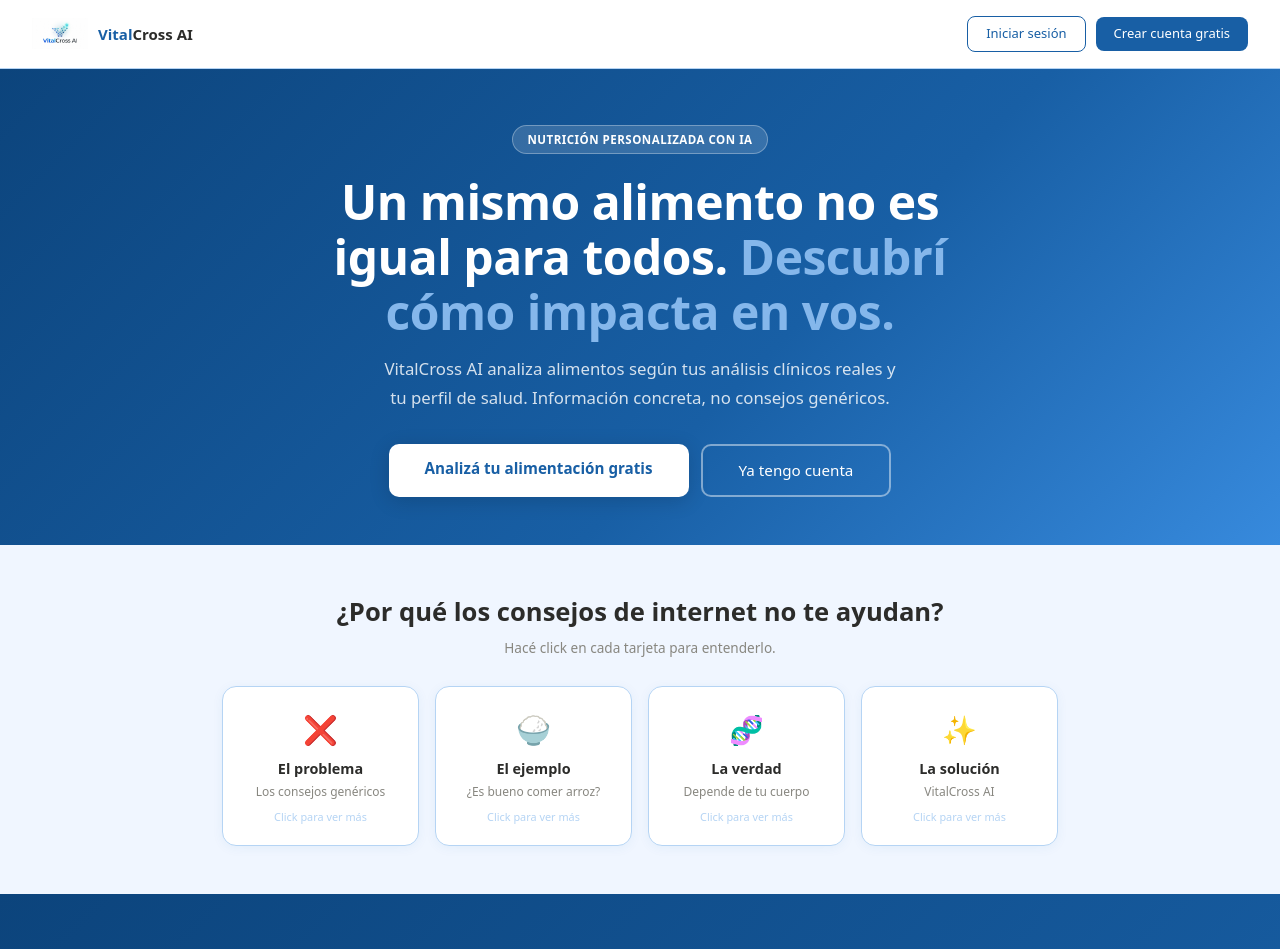
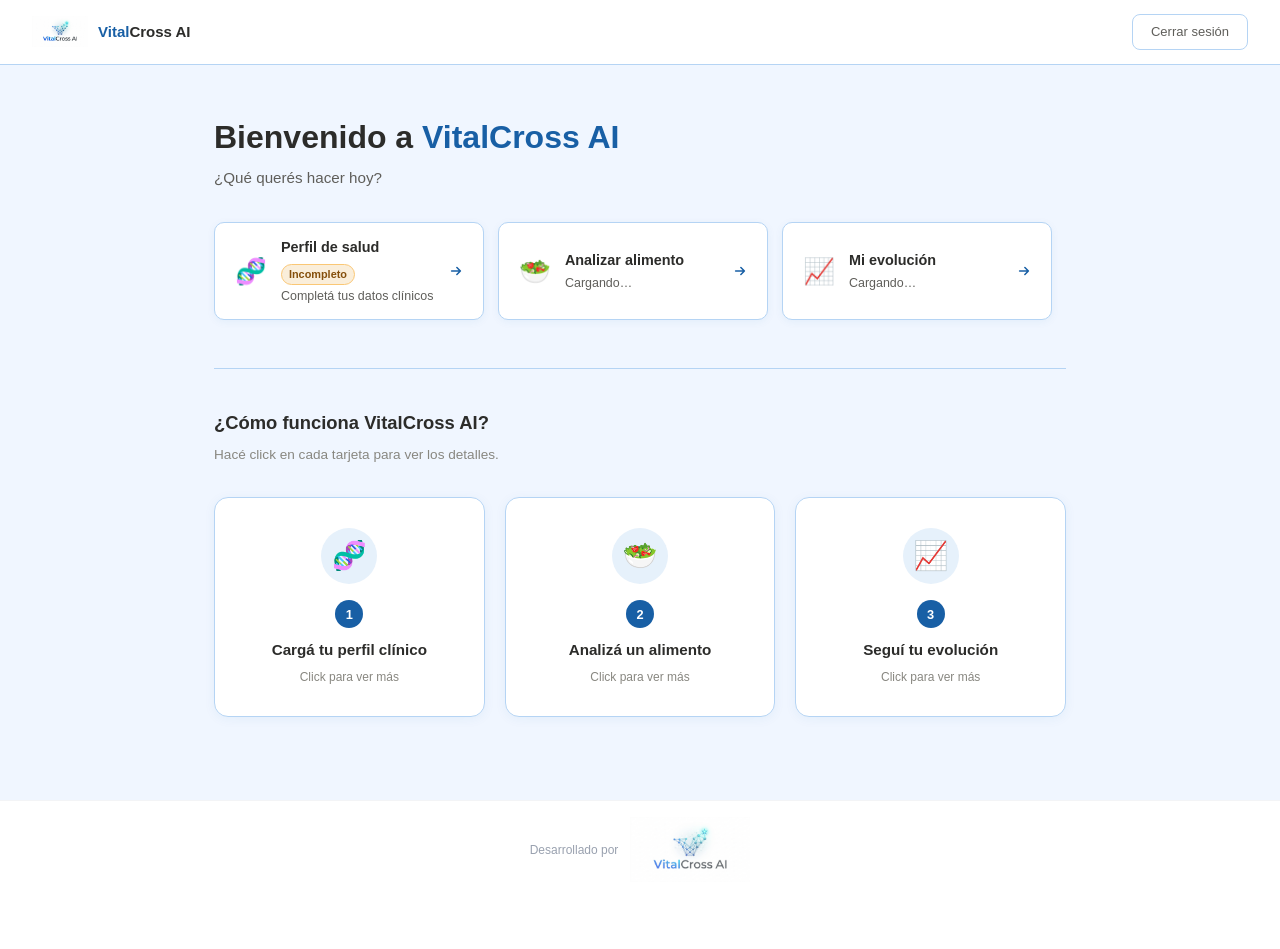
Before and after one commit to kalel3-hash/nutricion-v9, a Next.js app in the folder apps/web/: page /dashboard in a window 1280 px wide. Shown: the top 949 px of the page. After the commit the page ends 898 px from the top, so only its background shows below. Built offline with nearby package versions, Linux system fonts and the light colour scheme; no server answers; sample sign-in values are in the browser's storage.

Commit message:
fix: restaurar dashboard

```diff
--- a/apps/web/src/app/(protected)/dashboard/page.tsx
+++ b/apps/web/src/app/(protected)/dashboard/page.tsx
@@ -2,298 +2,251 @@
 
 import Link from "next/link";
 import Image from "next/image";
-import { useState } from "react";
+import { useState, useEffect } from "react";
+import { signOut } from "next-auth/react";
 
-const problemCards = [
+const flipCards = [
   {
-    front: { icon: "❌", title: "El problema", sub: "Los consejos genéricos" },
-    back: {
-      content: "En redes vemos frases como \"el arroz es malo\" o \"el pan engorda\", como si todas las personas fueran iguales. No lo somos.",
-    },
+    step: "1", icon: "🧬", title: "Cargá tu perfil clínico",
+    desc: "Ingresá tus marcadores de laboratorio: colesterol, glucemia, HbA1c, función renal y más. También podés subir un PDF y la IA los extrae automáticamente.",
   },
   {
-    front: { icon: "🍚", title: "El ejemplo", sub: "¿Es bueno comer arroz?" },
-    back: {
-      items: [
-        { icon: "✅", text: "Análisis normales → puede ser adecuado" },
-        { icon: "⚠️", text: "Resistencia a la insulina → controlar porción" },
-        { icon: "⛔", text: "Diabetes mal controlada → puede ser dañino" },
-      ],
-    },
+    step: "2", icon: "🥗", title: "Analizá un alimento",
+    desc: "Describí o fotografiá cualquier alimento. La IA lo evalúa en función de tu perfil real y te da un puntaje personalizado del 1 al 10.",
   },
   {
-    front: { icon: "🧬", title: "La verdad", sub: "Depende de tu cuerpo" },
-    back: {
-      content: "Glucemia, colesterol, triglicéridos, función renal, medicación y patologías previas. Sin esos datos, cualquier consejo es incompleto.",
-    },
-  },
-  {
-    front: { icon: "✨", title: "La solución", sub: "VitalCross AI" },
-    back: {
-      content: "No te dice qué está bien o mal en general. Te dice qué está bien o mal para vos, basado en tus análisis clínicos reales.",
-    },
+    step: "3", icon: "📈", title: "Seguí tu evolución",
+    desc: "Consultá tu historial de análisis, visualizá tendencias y tomá mejores decisiones sobre tu alimentación con el tiempo.",
   },
 ];
 
-const howCards = [
+export default function DashboardPage() {
+  const [signingOut, setSigningOut] = useState(false);
+  const [flipped, setFlipped] = useState<number | null>(null);
+  const [profileStatus, setProfileStatus] = useState<"loading" | "completo" | "incompleto">("loading");
+  const [usage, setUsage] = useState<{ daily_used: number; daily_limit: number } | null>(null);
+  const [avgScore, setAvgScore] = useState<number | null>(null);
+  const [totalAnalysis, setTotalAnalysis] = useState<number | null>(null);
+
+  useEffect(() => {
+    fetch("/api/profile")
+      .then(r => r.json())
+      .then(d => {
+        const p = d.profile;
+        setProfileStatus(p && p.full_name && p.age && p.weight_kg && p.height_cm ? "completo" : "incompleto");
+      })
+      .catch(() => setProfileStatus("incompleto"));
+
+    fetch("/api/usage")
+      .then(r => r.json())
+      .then(d => setUsage({ daily_used: d.daily_used, daily_limit: d.daily_limit }))
+      .catch(() => {});
+
+    fetch("/api/history")
+      .then(r => r.json())
+      .then(d => {
+        const items = d.history ?? [];
+        const withScore = items.filter((h: any) => h.score !== null && h.score !== undefined);
+        if (withScore.length > 0) {
+          const avg = withScore.reduce((acc: number, h: any) => acc + h.score, 0) / withScore.length;
+          setAvgScore(Math.round(avg * 10) / 10);
+        }
+        setTotalAnalysis(items.length);
+      })
+      .catch(() => {});
+  }, []);
+
+  async function handleSignOut() {
+    setSigningOut(true);
+    await signOut({ callbackUrl: "/login" });
+  }
+
+  const toggle = (i: number) => setFlipped(prev => prev === i ? null : i);
+
+  const scoreColor = (s: number) => {
+    if (s <= 3) return { text: "#991B1B", bg: "#FEE2E2", border: "#FECACA" };
+    if (s <= 6) return { text: "#854F0B", bg: "#FAEEDA", border: "#FAC775" };
+    return { text: "#27500A", bg: "#EAF3DE", border: "#C0DD97" };
+  };
+
+  const disponibles = usage ? usage.daily_limit - usage.daily_used : null;
+  const usageColor = disponibles === null ? "#185FA5" : disponibles === 0 ? "#991B1B" : disponibles === 1 ? "#854F0B" : "#185FA5";
+
+  const cards = [
     {
-    front: { icon: "🔬", step: "1", title: "Cargás tus análisis" },
-    back: { content: "Ingresás tus valores de laboratorio o subís un PDF/foto y la IA extrae los datos automáticamente." },
+      icon: "🧬", title: "Perfil de salud", href: "/perfil",
+      badge: profileStatus === "loading" ? null
+        : profileStatus === "completo"
+          ? { label: "Completo", bg: "#EAF3DE", border: "#C0DD97", text: "#27500A" }
+          : { label: "Incompleto", bg: "#FAEEDA", border: "#FAC775", text: "#854F0B" },
+      subtitle: profileStatus === "loading" ? "Cargando…"
+        : profileStatus === "completo" ? "Tu perfil clínico está cargado"
+        : "Completá tus datos clínicos",
     },
     {
-    front: { icon: "🧬", step: "2", title: "Completás tu perfil" },
-    back: { content: "Edad, peso, condiciones médicas, medicación y objetivos. Todo lo que hace única tu situación." },
+      icon: "🥗", title: "Analizar alimento", href: "/analizar",
+      badge: disponibles === null ? null
+        : disponibles === 0
+          ? { label: "Sin consultas hoy", bg: "#FEE2E2", border: "#FECACA", text: "#991B1B" }
+          : { label: `${disponibles}/${usage?.daily_limit} disponibles hoy`, bg: "#E6F1FB", border: "#B5D4F4", text: usageColor },
+      subtitle: disponibles === null ? "Cargando…"
+        : disponibles === 0 ? "Límite diario alcanzado"
+        : "Describí o fotografiá un alimento",
     },
     {
-    front: { icon: "📸", step: "3", title: "Analizás un alimento" },
-    back: { content: "Por texto libre, foto del plato o foto de la etiqueta nutricional. La IA procesa todo en segundos." },
-  },
-  {
-    front: { icon: "🎯", step: "4", title: "Recibís tu análisis" },
-    back: { content: "Impacto en tu salud, relación con tus valores clínicos, sugerencias de porción y fuentes científicas." },
+      icon: "📈", title: "Mi evolución", href: "/evolucion",
+      badge: avgScore === null ? null : { ...scoreColor(avgScore), label: `Promedio: ${avgScore}/10` },
+      subtitle: totalAnalysis === null ? "Cargando…"
+        : totalAnalysis === 0 ? "Aún no tenés análisis"
+        : `${totalAnalysis} análisis realizados`,
     },
   ];
 
-function FlipCard({ front, back, flipped, onToggle, dark = false }: {
-  front: { icon: string; title: string; sub?: string; step?: string };
-  back: { content?: string; items?: { icon: string; text: string }[] };
-  flipped: boolean;
-  onToggle: () => void;
-  dark?: boolean;
-}) {
   return (
-    <div
-      onClick={onToggle}
-      role="button"
-      style={{ perspective: "1000px", cursor: "pointer", height: "160px" }}
-    >
-      <div style={{
-        position: "relative", width: "100%", height: "100%",
-        transformStyle: "preserve-3d",
-        transition: "transform 0.55s cubic-bezier(0.4,0,0.2,1)",
-        transform: flipped ? "rotateY(180deg)" : "none",
-      }}>
-        {/* FRENTE */}
-        <div style={{
-          position: "absolute", width: "100%", height: "100%",
-          backfaceVisibility: "hidden", borderRadius: "14px",
-          border: `1px solid ${dark ? "rgba(255,255,255,0.15)" : "#B5D4F4"}`,
-          background: dark ? "rgba(255,255,255,0.08)" : "#FFFFFF",
-          display: "flex", flexDirection: "column",
-          alignItems: "center", justifyContent: "center",
-          padding: "1.25rem", boxSizing: "border-box",
-          boxShadow: dark ? "none" : "0 2px 12px rgba(24,95,165,0.06)",
-        }}>
-          {front.step && (
-            <div style={{
-              width: "26px", height: "26px", borderRadius: "50%",
-              background: dark ? "rgba(255,255,255,0.2)" : "#185FA5",
-              color: "#FFFFFF", display: "flex", alignItems: "center",
-              justifyContent: "center", fontSize: "0.75rem", fontWeight: 800,
-              marginBottom: "0.5rem",
-            }}>{front.step}</div>
-          )}
-          <div style={{ fontSize: "1.75rem", marginBottom: "0.5rem" }}>{front.icon}</div>
-          <p style={{ margin: "0 0 0.2rem", fontWeight: 700, fontSize: "0.9rem", color: dark ? "#FFFFFF" : "#2C2C2A", textAlign: "center" }}>{front.title}</p>
-          {front.sub && <p style={{ margin: 0, fontSize: "0.75rem", color: dark ? "rgba(255,255,255,0.65)" : "#888780", textAlign: "center" }}>{front.sub}</p>}
-          <p style={{ margin: "0.5rem 0 0", fontSize: "0.68rem", color: dark ? "rgba(255,255,255,0.45)" : "#B5D4F4", textAlign: "center" }}>Click para ver más</p>
-        </div>
-
-        {/* DORSO */}
-        <div style={{
-          position: "absolute", width: "100%", height: "100%",
-          backfaceVisibility: "hidden", borderRadius: "14px",
-          background: "linear-gradient(135deg, #185FA5 0%, #378ADD 100%)",
-          transform: "rotateY(180deg)",
-          display: "flex", flexDirection: "column",
-          alignItems: "center", justifyContent: "center",
-          padding: "1.25rem", boxSizing: "border-box",
-          boxShadow: "0 4px 20px rgba(24,95,165,0.25)",
-        }}>
-          {back.content && (
-            <p style={{ margin: 0, fontSize: "0.85rem", color: "rgba(255,255,255,0.9)", textAlign: "center", lineHeight: 1.65 }}>
-              {back.content}
-            </p>
-          )}
-          {back.items && (
-            <div style={{ display: "flex", flexDirection: "column", gap: "0.4rem", width: "100%" }}>
-              {back.items.map((item, i) => (
-                <div key={i} style={{ display: "flex", alignItems: "flex-start", gap: "8px" }}>
-                  <span style={{ fontSize: "0.9rem", flexShrink: 0 }}>{item.icon}</span>
-                  <p style={{ margin: 0, fontSize: "0.78rem", color: "rgba(255,255,255,0.9)", lineHeight: 1.5 }}>{item.text}</p>
-                </div>
-              ))}
-            </div>
-          )}
-        </div>
-      </div>
-    </div>
-  );
-}
-
-export default function HomePage() {
-  const [problemFlipped, setProblemFlipped] = useState<number | null>(null);
-  const [howFlipped, setHowFlipped] = useState<number | null>(null);
-
-  return (
-    <div style={{ minHeight: "100vh", background: "#F0F6FF", fontFamily: "system-ui, sans-serif" }}>
+    <div style={{ minHeight: "100vh", background: "#F0F6FF" }}>
 
       {/* NAVBAR */}
       <nav style={{
         display: "flex", justifyContent: "space-between", alignItems: "center",
-        padding: "1rem 2rem", background: "#FFFFFF",
+        padding: "0.875rem 2rem", background: "#FFFFFF",
         borderBottom: "1px solid #B5D4F4", position: "sticky", top: 0, zIndex: 50,
       }}>
-        <div style={{ display: "flex", alignItems: "center", gap: "10px" }}>
+        <Link href="/dashboard" style={{ display: "flex", alignItems: "center", gap: "10px", textDecoration: "none" }}>
           <Image src="/Logo.png" alt="VitalCross AI" width={56} height={56} style={{ objectFit: "contain" }} />
           <span style={{ fontSize: "15px", fontWeight: 600 }}>
             <span style={{ color: "#185FA5" }}>Vital</span>
             <span style={{ color: "#2C2C2A" }}>Cross AI</span>
           </span>
-        </div>
-        <div style={{ display: "flex", gap: "10px", alignItems: "center" }}>
-          <Link href="/login" style={{
-            padding: "7px 18px", borderRadius: "8px", border: "1.5px solid #185FA5",
-            background: "transparent", color: "#185FA5", fontSize: "13px", fontWeight: 500, textDecoration: "none",
-          }}>Iniciar sesión</Link>
-          <Link href="/register" style={{
-            padding: "7px 18px", borderRadius: "8px",
-            background: "#185FA5", color: "#FFFFFF", fontSize: "13px", fontWeight: 500, textDecoration: "none",
-          }}>Crear cuenta gratis</Link>
-        </div>
+        </Link>
+        <button type="button" onClick={handleSignOut} disabled={signingOut} style={{
+          padding: "7px 18px", borderRadius: "8px", border: "1.5px solid #B5D4F4",
+          background: "transparent", color: "#5F5E5A", fontSize: "13px",
+          fontWeight: 500, cursor: signingOut ? "not-allowed" : "pointer", opacity: signingOut ? 0.6 : 1,
+        }}>
+          {signingOut ? "Saliendo…" : "Cerrar sesión"}
+        </button>
       </nav>
 
-      {/* HERO */}
-      <section style={{
-        background: "linear-gradient(135deg, #0C447C 0%, #185FA5 60%, #378ADD 100%)",
-        padding: "3.5rem 2rem 3rem", textAlign: "center",
-      }}>
-        <div style={{ maxWidth: "680px", margin: "0 auto" }}>
-          <div style={{
-            display: "inline-block", background: "rgba(255,255,255,0.15)",
-            border: "1px solid rgba(255,255,255,0.3)", borderRadius: "20px",
-            padding: "5px 14px", fontSize: "0.72rem", fontWeight: 700,
-            color: "#FFFFFF", letterSpacing: "0.5px", marginBottom: "1.25rem",
-            textTransform: "uppercase",
-          }}>
-            Nutrición personalizada con IA
+      {/* MAIN */}
+      <main style={{ maxWidth: "900px", margin: "0 auto", padding: "3rem 1.5rem" }}>
+
+        <div style={{ marginBottom: "2rem" }}>
+          <h1 style={{ margin: "0 0 0.4rem", fontSize: "clamp(1.5rem, 4vw, 2rem)", fontWeight: 700, color: "#2C2C2A" }}>
+            Bienvenido a <span style={{ color: "#185FA5" }}>VitalCross AI</span>
+          </h1>
+          <p style={{ margin: 0, fontSize: "0.95rem", color: "#5F5E5A" }}>¿Qué querés hacer hoy?</p>
         </div>
 
-          <h1 style={{
-            margin: "0 0 1rem", color: "#FFFFFF", fontWeight: 800,
-            fontSize: "clamp(1.75rem, 5vw, 3rem)", lineHeight: 1.15, letterSpacing: "-0.5px",
-          }}>
-            Un mismo alimento no es igual para todos.{" "}
-            <span style={{ color: "#85B7EB" }}>Descubrí cómo impacta en vos.</span>
-          </h1>
+        {/* Tarjetas */}
+        <div style={{ display: "flex", flexWrap: "wrap", gap: "0.875rem", marginBottom: "3rem" }}>
+          {cards.map((card) => (
+            <Link key={card.title} href={card.href} style={{
+              display: "flex", flexDirection: "row", alignItems: "center",
+              gap: "0.875rem", background: "#FFFFFF", borderRadius: "10px",
+              border: "1px solid #B5D4F4", boxShadow: "0 2px 8px rgba(24,95,165,0.06)",
+              padding: "0.875rem 1.25rem", textDecoration: "none",
+              flex: "1 1 200px", maxWidth: "270px",
+              transition: "box-shadow 0.15s, border-color 0.15s",
+            }}
+              onMouseEnter={e => {
+                (e.currentTarget as HTMLAnchorElement).style.boxShadow = "0 4px 16px rgba(24,95,165,0.14)";
+                (e.currentTarget as HTMLAnchorElement).style.borderColor = "#378ADD";
+              }}
+              onMouseLeave={e => {
+                (e.currentTarget as HTMLAnchorElement).style.boxShadow = "0 2px 8px rgba(24,95,165,0.06)";
+                (e.currentTarget as HTMLAnchorElement).style.borderColor = "#B5D4F4";
+              }}
+            >
+              <span style={{ fontSize: "1.6rem", flexShrink: 0 }}>{card.icon}</span>
+              <div style={{ flex: 1, minWidth: 0 }}>
+                <div style={{ display: "flex", alignItems: "center", gap: "6px", marginBottom: "0.2rem", flexWrap: "wrap" }}>
+                  <h2 style={{ margin: 0, fontSize: "0.9rem", fontWeight: 700, color: "#2C2C2A" }}>{card.title}</h2>
+                  {card.badge && (
+                    <span style={{
+                      fontSize: "0.68rem", fontWeight: 700, padding: "1px 7px",
+                      borderRadius: "20px", background: card.badge.bg,
+                      border: `1px solid ${card.badge.border}`, color: card.badge.text, whiteSpace: "nowrap",
+                    }}>{card.badge.label}</span>
+                  )}
+                </div>
+                <p style={{ margin: 0, fontSize: "0.78rem", color: "#5F5E5A", lineHeight: 1.4 }}>{card.subtitle}</p>
+              </div>
+              <svg style={{ flexShrink: 0 }} width="14" height="14" viewBox="0 0 16 16" fill="none">
+                <path d="M3 8h10M9 4l4 4-4 4" stroke="#185FA5" strokeWidth="1.8" strokeLinecap="round" strokeLinejoin="round"/>
+              </svg>
+            </Link>
+          ))}
+        </div>
 
-          <p style={{
-            color: "rgba(255,255,255,0.82)", fontSize: "clamp(0.9rem, 2vw, 1.05rem)",
-            maxWidth: "520px", margin: "0 auto 2rem", lineHeight: 1.7,
-          }}>
-            VitalCross AI analiza alimentos según tus análisis clínicos reales y tu perfil de salud. Información concreta, no consejos genéricos.
+        {/* CÓMO FUNCIONA — Flip cards */}
+        <div style={{ borderTop: "1px solid #B5D4F4", paddingTop: "2.5rem" }}>
+          <h2 style={{ margin: "0 0 0.5rem", fontSize: "1.15rem", fontWeight: 700, color: "#2C2C2A" }}>
+            ¿Cómo funciona VitalCross AI?
+          </h2>
+          <p style={{ margin: "0 0 2rem", fontSize: "0.85rem", color: "#888780" }}>
+            Hacé click en cada tarjeta para ver los detalles.
           </p>
 
-          <div style={{ display: "flex", gap: "12px", justifyContent: "center", flexWrap: "wrap" }}>
-            <Link href="/register" style={{
-              padding: "13px 2.25rem", borderRadius: "10px",
-              background: "#FFFFFF", color: "#185FA5",
-              fontSize: "0.95rem", fontWeight: 700, textDecoration: "none",
-              boxShadow: "0 4px 20px rgba(0,0,0,0.15)",
-            }}>
-              Analizá tu alimentación gratis
-            </Link>
-            <Link href="/login" style={{
-              padding: "13px 2.25rem", borderRadius: "10px",
-              border: "2px solid rgba(255,255,255,0.45)",
-              background: "transparent", color: "#FFFFFF",
-              fontSize: "0.95rem", fontWeight: 500, textDecoration: "none",
-            }}>
-              Ya tengo cuenta
-            </Link>
+          <style>{`
+            .flip-card { perspective: 1000px; cursor: pointer; }
+            .flip-inner {
+              position: relative; width: 100%; height: 220px;
+              transform-style: preserve-3d;
+              transition: transform 0.55s cubic-bezier(0.4,0,0.2,1);
+            }
+            .flip-inner.flipped { transform: rotateY(180deg); }
+            .flip-front, .flip-back {
+              position: absolute; width: 100%; height: 100%;
+              backface-visibility: hidden; border-radius: 14px;
+              border: 1px solid #B5D4F4;
+              display: flex; flex-direction: column;
+              align-items: center; justify-content: center;
+              padding: 1.75rem; box-sizing: border-box;
+            }
+            .flip-front { background: #FFFFFF; box-shadow: 0 2px 12px rgba(24,95,165,0.06); }
+            .flip-back {
+              background: linear-gradient(135deg, #185FA5 0%, #378ADD 100%);
+              transform: rotateY(180deg);
+              box-shadow: 0 4px 20px rgba(24,95,165,0.2);
+            }
+            .flip-card:hover .flip-front { border-color: #378ADD; box-shadow: 0 4px 20px rgba(24,95,165,0.14); }
+          `}</style>
+
+          <div style={{ display: "grid", gridTemplateColumns: "repeat(auto-fit, minmax(240px, 1fr))", gap: "1.25rem" }}>
+            {flipCards.map((card, i) => (
+              <div key={card.step} className="flip-card" onClick={() => toggle(i)} role="button" aria-label={`Ver detalle: ${card.title}`}>
+                <div className={`flip-inner${flipped === i ? " flipped" : ""}`}>
+                  <div className="flip-front">
+                    <div style={{
+                      width: "56px", height: "56px", borderRadius: "50%",
+                      background: "#E6F1FB", display: "flex", alignItems: "center",
+                      justifyContent: "center", fontSize: "1.75rem", marginBottom: "1rem",
+                    }}>{card.icon}</div>
+                    <div style={{
+                      width: "28px", height: "28px", borderRadius: "50%",
+                      background: "#185FA5", display: "flex", alignItems: "center",
+                      justifyContent: "center", fontSize: "0.8rem", fontWeight: 700,
+                      color: "#FFFFFF", marginBottom: "0.75rem",
+                    }}>{card.step}</div>
+                    <h3 style={{ margin: 0, fontSize: "0.95rem", fontWeight: 700, color: "#2C2C2A", textAlign: "center", lineHeight: 1.3 }}>{card.title}</h3>
+                    <p style={{ margin: "0.5rem 0 0", fontSize: "0.75rem", color: "#888780", textAlign: "center" }}>Click para ver más</p>
+                  </div>
+                  <div className="flip-back">
+                    <div style={{
+                      width: "44px", height: "44px", borderRadius: "50%",
+                      background: "rgba(255,255,255,0.15)", display: "flex",
+                      alignItems: "center", justifyContent: "center",
+                      fontSize: "1.5rem", marginBottom: "1rem",
+                    }}>{card.icon}</div>
+                    <h3 style={{ margin: "0 0 0.75rem", fontSize: "0.95rem", fontWeight: 700, color: "#FFFFFF", textAlign: "center" }}>{card.title}</h3>
+                    <p style={{ margin: 0, fontSize: "0.85rem", color: "rgba(255,255,255,0.85)", textAlign: "center", lineHeight: 1.65 }}>{card.desc}</p>
                   </div>
                 </div>
-      </section>
-
-      {/* PROBLEMA + SOLUCIÓN — Flip cards */}
-      <section style={{ padding: "3rem 2rem", maxWidth: "900px", margin: "0 auto" }}>
-        <div style={{ textAlign: "center", marginBottom: "1.75rem" }}>
-          <h2 style={{ margin: "0 0 0.4rem", fontSize: "clamp(1.25rem, 3vw, 1.6rem)", fontWeight: 700, color: "#2C2C2A" }}>
-            ¿Por qué los consejos de internet no te ayudan?
-          </h2>
-          <p style={{ margin: 0, color: "#888780", fontSize: "0.85rem" }}>Hacé click en cada tarjeta para entenderlo.</p>
               </div>
-        <div style={{ display: "grid", gridTemplateColumns: "repeat(auto-fit, minmax(190px, 1fr))", gap: "1rem" }}>
-          {problemCards.map((card, i) => (
-            <FlipCard
-              key={i}
-              front={card.front}
-              back={card.back}
-              flipped={problemFlipped === i}
-              onToggle={() => setProblemFlipped(prev => prev === i ? null : i)}
-            />
-          ))}
-        </div>
-      </section>
-
-      {/* CÓMO FUNCIONA — Flip cards */}
-      <section style={{
-        background: "linear-gradient(135deg, #0C447C 0%, #185FA5 100%)",
-        padding: "3rem 2rem",
-      }}>
-        <div style={{ maxWidth: "900px", margin: "0 auto" }}>
-          <div style={{ textAlign: "center", marginBottom: "1.75rem" }}>
-            <h2 style={{ margin: "0 0 0.4rem", fontSize: "clamp(1.25rem, 3vw, 1.6rem)", fontWeight: 700, color: "#FFFFFF" }}>
-              ¿Cómo funciona VitalCross AI?
-            </h2>
-            <p style={{ margin: 0, color: "rgba(255,255,255,0.65)", fontSize: "0.85rem" }}>Hacé click en cada paso para ver los detalles.</p>
-          </div>
-          <div style={{ display: "grid", gridTemplateColumns: "repeat(auto-fit, minmax(190px, 1fr))", gap: "1rem" }}>
-            {howCards.map((card, i) => (
-              <FlipCard
-                key={i}
-                front={card.front}
-                back={card.back}
-                flipped={howFlipped === i}
-                onToggle={() => setHowFlipped(prev => prev === i ? null : i)}
-                dark
-              />
             ))}
           </div>
         </div>
-      </section>
-
-      {/* CTA FINAL */}
-      <section style={{ padding: "3.5rem 2rem", textAlign: "center", maxWidth: "560px", margin: "0 auto" }}>
-        <h2 style={{ margin: "0 0 0.75rem", fontSize: "clamp(1.35rem, 3vw, 1.85rem)", fontWeight: 800, color: "#2C2C2A", lineHeight: 1.2 }}>
-          No te dice qué está bien en general.
-        </h2>
-        <p style={{ margin: "0 0 2rem", color: "#5F5E5A", fontSize: "1rem", lineHeight: 1.65 }}>
-          Te dice qué está bien <strong style={{ color: "#185FA5" }}>para vos</strong>.
-        </p>
-        <Link href="/register" style={{
-          display: "inline-block", padding: "14px 3rem", borderRadius: "10px",
-          background: "#185FA5", color: "#FFFFFF",
-          fontSize: "1rem", fontWeight: 700, textDecoration: "none",
-          boxShadow: "0 4px 20px rgba(24,95,165,0.25)",
-        }}>
-          Crear cuenta gratis
-        </Link>
-        <p style={{ margin: "1rem 0 0", color: "#B5D4F4", fontSize: "0.78rem" }}>
-          Sin tarjeta de crédito · Gratis para empezar
-        </p>
-      </section>
-
-      {/* FOOTER */}
-      <footer style={{
-        background: "#FFFFFF", borderTop: "1px solid #B5D4F4",
-        padding: "1.25rem 2rem", textAlign: "center",
-      }}>
-        <p style={{ margin: 0, color: "#888780", fontSize: "0.75rem" }}>
-          VitalCross AI · Análisis nutricional personalizado con inteligencia artificial
-        </p>
-      </footer>
-
+      </main>
     </div>
   );
 }
```
Lines whose indentation alone changed are shown as unchanged.
